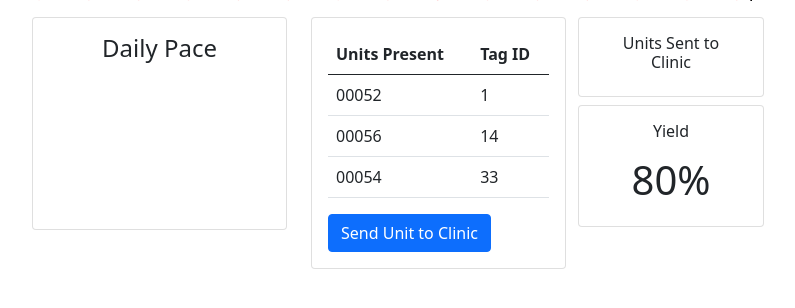
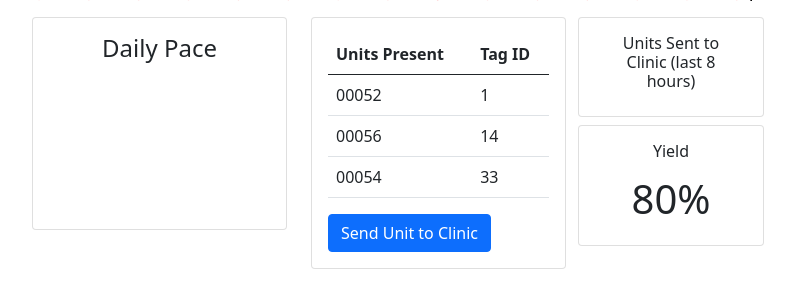
Before and after one commit to Viasat-Location-Tracking/rtls_server, a Django app: page /mainline in a window 1280 px wide. Shown: the part 415-723 px from the top of the page, without its empty margins (62-857 px from the left). Run offline with Django 3.2, Linux system fonts and the light colour scheme; data that the repository does not hold is empty; some libraries are stand-ins or nearby versions.

Commit message:
Update units_sent_to_clinic text and tag ID text in mainline and clinic

```diff
--- a/webapp/templates/webapp/clinic.html
+++ b/webapp/templates/webapp/clinic.html
@@ -9,7 +9,7 @@
             <th class="text-center" colspan="8">Tag Malfunctions</th>
         </tr>
         <tr>
-            <th style="width:20%">Tag Name</th>
+            <th style="width:20%">Tag ID</th>
             <th style="width:20%">Date/Time Entered</th>
             <th style="width:20%">Origin Workstation</th>
             <th style="width:40%">Nonconforming Description</th>
--- a/webapp/templates/webapp/mainline.html
+++ b/webapp/templates/webapp/mainline.html
@@ -138,7 +138,7 @@
                     <!-- Units Sent to Clinic -->
                     <div class="card mb-2">
                         <div class="card-body">
-                            <h6 class="card-title text-center">Units Sent to Clinic</h6>
+                            <h6 class="card-title text-center">Units Sent to Clinic (last 8 hours)</h6>
                             <p class="card-text text-center fs-1" id="units-sent-to-clinic">{{ metrics.units_sent_to_clinic }}</p>
                         </div>
                     </div>
```
